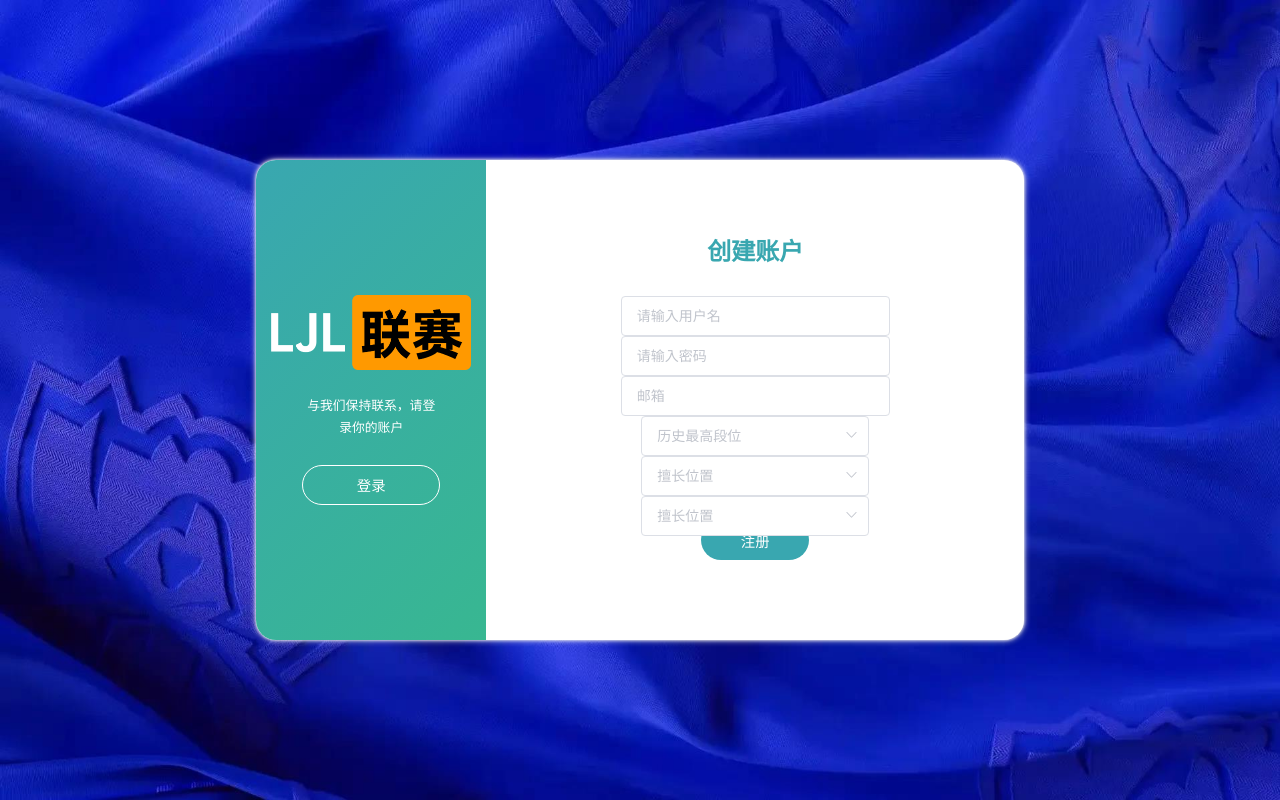
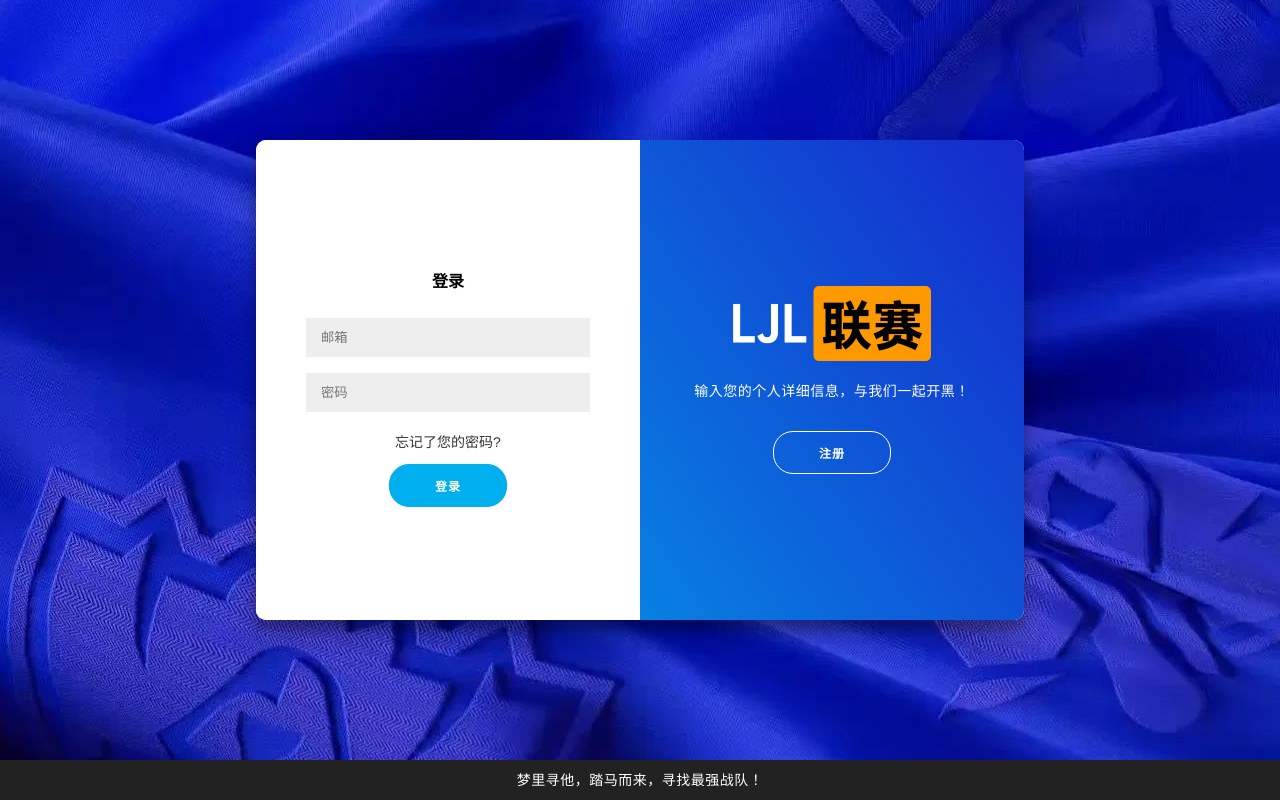
Before and after one commit to Luoxia992/lol-team, a Vue app: page / in a window 1280 px wide. Built offline with nearby package versions, Linux system fonts and the light colour scheme.

Commit message:
主页大修

```diff
--- /dev/null
+++ b/src/assets/css/login.css
@@ -0,0 +1,240 @@
+* {
+  box-sizing: border-box;
+  font-family: "Helvetica Neue", Helvetica, "PingFang SC", "Hiragino Sans GB",
+    "Microsoft YaHei", "微软雅黑", Arial, sans-serif;
+}
+
+.center {
+  background: #f6f5f7;
+  display: flex;
+  justify-content: center;
+  align-items: center;
+  flex-direction: column;
+  font-family: "Montserrat", sans-serif;
+  height: 100vh;
+  margin: -20px 0 50px;
+  background-image: url("../Background.jpg");
+}
+
+h1 {
+  font-weight: bold;
+  margin: 20px 0;
+}
+
+h2 {
+  text-align: center;
+}
+
+p {
+  font-size: 14px;
+  font-weight: 100;
+  line-height: 20px;
+  letter-spacing: 0.5px;
+  margin: 20px 0 30px;
+}
+
+span {
+  font-size: 12px;
+}
+
+a {
+  color: #333;
+  font-size: 14px;
+  text-decoration: none;
+  margin: 15px 0;
+}
+
+button {
+  border-radius: 20px;
+  border: 1px solid #00afed;
+  background-color: #00afed;
+  color: #ffffff;
+  font-size: 12px;
+  font-weight: bold;
+  padding: 12px 45px;
+  letter-spacing: 1px;
+  text-transform: uppercase;
+  transition: transform 80ms ease-in;
+}
+
+button:active {
+  transform: scale(0.95);
+}
+
+button:focus {
+  outline: none;
+}
+
+button.ghost {
+  background-color: transparent;
+  border-color: #ffffff;
+}
+
+form {
+  background-color: #ffffff;
+  display: flex;
+  align-items: center;
+  justify-content: center;
+  flex-direction: column;
+  padding: 0 50px;
+  height: 100%;
+  text-align: center;
+}
+
+input {
+  background-color: #eee;
+  border: none;
+  padding: 12px 15px;
+  margin: 8px 0;
+  width: 100%;
+}
+
+.logo {
+  width: 198px;
+  height: 75px;
+}
+
+.container {
+  background-color: #fff;
+  border-radius: 10px;
+  box-shadow: 0 14px 28px rgba(0, 0, 0, 0.25), 0 10px 10px rgba(0, 0, 0, 0.22);
+  position: relative;
+  overflow: hidden;
+  width: 768px;
+  max-width: 100%;
+  min-height: 480px;
+}
+
+.form-container {
+  position: absolute;
+  top: 0;
+  height: 100%;
+  transition: all 0.6s ease-in-out;
+}
+
+.sign-in-container {
+  left: 0;
+  width: 50%;
+  z-index: 2;
+}
+
+.container.right-panel-active .sign-in-container {
+  transform: translateX(100%);
+}
+
+.sign-up-container {
+  left: 0;
+  width: 50%;
+  opacity: 0;
+  z-index: 1;
+}
+
+.container.right-panel-active .sign-up-container {
+  transform: translateX(100%);
+  opacity: 1;
+  z-index: 5;
+  animation: show 0.6s;
+}
+
+@keyframes show {
+  0%,
+  49.99% {
+    opacity: 0;
+    z-index: 1;
+  }
+
+  50%,
+  100% {
+    opacity: 1;
+    z-index: 5;
+  }
+}
+
+.overlay-container {
+  position: absolute;
+  top: 0;
+  left: 50%;
+  width: 50%;
+  height: 100%;
+  overflow: hidden;
+  transition: transform 0.6s ease-in-out;
+  z-index: 100;
+}
+
+.container.right-panel-active .overlay-container {
+  transform: translateX(-100%);
+}
+
+.overlay {
+  background-image: linear-gradient(55deg, #00afed, #1528cb);
+  background-repeat: no-repeat;
+  background-size: cover;
+  background-position: 0 0;
+  color: #ffffff;
+  position: relative;
+  left: -100%;
+  height: 100%;
+  width: 200%;
+  transform: translateX(0);
+  transition: transform 0.6s ease-in-out;
+}
+
+.container.right-panel-active .overlay {
+  transform: translateX(50%);
+}
+
+.overlay-panel {
+  position: absolute;
+  display: flex;
+  align-items: center;
+  justify-content: center;
+  flex-direction: column;
+  padding: 0 40px;
+  text-align: center;
+  top: 0;
+  height: 100%;
+  width: 50%;
+  transform: translateX(0);
+  transition: transform 0.6s ease-in-out;
+}
+
+.overlay-left {
+  transform: translateX(-20%);
+}
+
+.container.right-panel-active .overlay-left {
+  transform: translateX(0);
+}
+
+.overlay-right {
+  right: 0;
+  transform: translateX(0);
+}
+
+.container.right-panel-active .overlay-right {
+  transform: translateX(20%);
+}
+
+footer {
+  background-color: #222;
+  color: #fff;
+  font-size: 14px;
+  bottom: 0;
+  position: fixed;
+  left: 0;
+  right: 0;
+  text-align: center;
+  z-index: 999;
+}
+
+footer p {
+  margin: 10px 0;
+}
+
+/* 自定义 */
+
+.errTips {
+  text-align: left !important;
+  font-size: small;
+  color: red;
+}
--- a/src/main.js
+++ b/src/main.js
@@ -5,6 +5,8 @@ import axios from 'axios'
 import App from './App.vue'
 import router from './router'
 import '../public/reset.css'
+// TODO css样式，主页地址刷新bug，修正bug后css样式页面单独引入
+import './assets/css/login.css'
 
 Vue.prototype.$axios = axios
 Vue.config.productionTip = false
--- a/src/views/loginRegister.vue
+++ b/src/views/loginRegister.vue
@@ -1,72 +1,99 @@
 <template>
-  <div id='building'>
-    <div class="login-register">
-      <div class="contain">
-        <div class="big-box" :class="{active:isLogin}">
-          <div class="big-contain" key="bigContainLogin" v-if="isLogin">
-            <!-- 登录画面部分 -->
-            <div class="btitle">账户登录</div>
-            <div class="bform">
-              <el-input type="email" placeholder="邮箱" v-model="form.useremail"/>
-              <span class="errTips" v-if="emailError">* 邮箱填写错误 *</span>
-              <el-input type="password" placeholder="密码" v-model="form.userpwd" show-password/>
-              <span class="errTips" v-if="emailError">* 密码填写错误 *</span>
-            </div>
-            <button class="bbutton" @click="login">登录</button>
-          </div>
+  <div class="center">
+  <div class="container" id="container">
     <!-- 注册画面部分 -->
-          <div class="big-contain" key="bigContainRegister" v-else>
-            <div class="btitle">创建账户</div>
-            <div class="lform">
-              <el-input type="text" placeholder="请输入用户名" v-model="form.username"
-                        :class="{empty:existed}"/>
-              <el-input type="password" placeholder="请输入密码" v-model="form.userpwd"
-                        :class="{passEmpty:passExisted}"/>
-              <el-input type="email" placeholder="邮箱" v-model="form.useremail"/>
-              <el-select v-model="form.rankLevel" placeholder="历史最高段位">
+    <div class="form-container sign-up-container">
+      <form action="#">
+        <h1>注册您的账户</h1>
+        <input type="text" required="required" v-model="form.userName" placeholder="游戏昵称" />
+        <input type="email" required="required" v-model="form.useEemail" placeholder="邮箱" />
+        <input type="password" required="required" v-model="form.userPwd" placeholder="密码" />
+
+        <el-row>
+          <el-col :span="11" >
+            <el-select v-model="form.currentRankLevel" placeholder="当前段位">
               <el-option
-                    v-for="item in options"
+                  v-for="item in rankLevelOptions"
                   :key="item.value"
                   :label="item.label"
                   :value="item.value">
               </el-option>
             </el-select>
-              <el-select v-model="form.occupation" size="" placeholder="擅长位置">
+          </el-col>
+          <el-col :span="11" :offset="2">
+            <el-select v-model="form.bestRankLevel" placeholder="最高段位">
               <el-option
-                    v-for="item in occupation"
+                  v-for="item in rankLevelOptions"
                   :key="item.value"
                   :label="item.label"
                   :value="item.value">
               </el-option>
             </el-select>
-
-							<el-select v-model="form.occupation" size="" placeholder="擅长位置">
+          </el-col>
+        </el-row>
+        <el-row>
+          <el-col :span="11">
+            <el-select v-model="form.priorityPosition" placeholder="首选位置">
               <el-option
-                    v-for="item in occupation"
+                  v-for="item in occupationOptions"
                   :key="item.value"
                   :label="item.label"
                   :value="item.value">
               </el-option>
             </el-select>
+          </el-col>
+          <el-col :span="11" :offset="2">
+            <el-select v-model="form.secondaryPosition" placeholder="次选位置">
+              <el-option
+                  v-for="item in occupationOptions"
+                  :key="item.value"
+                  :label="item.label"
+                  :value="item.value">
+              </el-option>
+            </el-select>
+          </el-col>
+        </el-row>
+
+        <button style="margin: 20px 0;">注册</button>
+      </form>
     </div>
-            <button class="bbutton" @click="register">注册</button>
+
+    <!-- 登录画面部分 -->
+    <div class="form-container sign-in-container">
+      <form action="#" prop="register">
+        <h1>登录</h1>
+        <input type="email" required="required" v-model="form.useremail" placeholder="邮箱" />
+        <span class="errTips" v-if="emailError">* 邮箱填写错误 *</span>
+        <input type="password" v-model="form.userpwd" placeholder="密码" />
+        <span class="errTips" required="required" v-if="passwordError">* 密码填写错误 *</span>
+        <a href="#">忘记了您的密码?</a>
+        <button @click="login">登录</button>
+      </form>
     </div>
+    <!-- 提示横幅部分 -->
+    <div class="overlay-container">
+      <div class="overlay">
+        <div class="overlay-panel overlay-left">
+
+          <el-image :src="require('../assets/logo.png')" class="logo"></el-image>
+          <p>与我们一起开黑，请使用您的个人信息登录</p>
+          <button class="ghost" id="signIn" @click="changeType(true)">登录</button>
         </div>
-        <!-- 左右浮动提示文字部分 -->
-        <div class="small-box" :class="{active:isLogin}">
-          <div class="small-contain" key="smallContainRegister" v-if="isLogin">
-            <img src="../assets/logo.png" width="200px" height="75px"/>
-            <p class="scontent">开始注册，和我们一起开黑</p>
-            <button class="sbutton" @click="changeType">注册</button>
-          </div>
-          <div class="small-contain" key="smallContainLogin" v-else>
-						<img src="../assets/logo.png" width="200px" height="75px"/>
-            <p class="scontent">与我们保持联系，请登录你的账户</p>
-            <button class="sbutton" @click="changeType">登录</button>
+
+        <div class="overlay-panel overlay-right">
+          <el-image :src="require('../assets/logo.png')" class="logo"></el-image>
+          <p>输入您的个人详细信息，与我们一起开黑！</p>
+          <button class="ghost" id="signUp" @click = "changeType(false)">注册</button>
         </div>
       </div>
     </div>
   </div>
+  <!-- 页脚 -->
+  <footer>
+    <p>
+      梦里寻他，踏马而来，寻找最强战队！
+    </p>
+  </footer>
   </div>
 </template>
 
@@ -75,21 +102,25 @@ export default {
   name: 'login-register',
   data() {
     return {
-      isLogin: false,
+      // 登录验证
       emailError: false,
       passwordError: false,
-      existed: false,
-      passExisted: false,
+      // 注册唯一性验证
+      emailExisted: false,
+      // TODO 不知道干啥的，问李优确认
       newSign: false,
+      // 用户表单
       form: {
-        username: '',
-        useremail: '',
-        userpwd: '',
-        rankLevel: '',
-        occupation: ''
+        userName: '',
+        userEmail: '',
+        userPwd: '',
+        currentRankLevel: '',
+        bestRankLevel : '',
+        priorityPosition : '',
+        secondaryPosition : ''
+      },
 
-      },
-      options: [{
+      rankLevelOptions: [{
         value: '9',
         label: '钻石及以上'
       }, {
@@ -106,7 +137,7 @@ export default {
         label: '青铜及以下'
       }],
 
-      occupation: [{
+      occupationOptions: [{
         value: 'Top',
         label: '上单'
       }, {
@@ -125,16 +156,22 @@ export default {
     }
   },
   methods: {
-    changeType() {
-      this.isLogin = !this.isLogin
-      this.form.username = ''
-      this.form.useremail = ''
-      this.form.userpwd = ''
-      this.existed = false;
-      this.passExisted = false;
+    changeType(paramType) {
+      // 横幅展示画面注册和登录按钮切换
+      const container = document.getElementById('container');
+      paramType ? container.classList.remove("right-panel-active") : container.classList.add("right-panel-active");
+      // 初始化数据
+      this.form = [];
+      this.emailError = false;
+      this.passwordError = false;
+      // 注册请求时，email唯一性验证
+      this.emailExisted = false;
     },
 
+    // 帐号登录
     login() {
+      console.log("123132213");
+      debugger
       const self = this;
       if (self.form.useremail != "" && self.form.userpwd != "") {
         self.$axios({
@@ -155,9 +192,11 @@ export default {
               }
               break;
             case -1:
+              // TODO 用户不存在，即邮箱填写错误
               this.emailError = true;
               break;
             case 1:
+              // TODO 用户名正确，密码错误
               this.passwordError = true;
               break;
           }
@@ -165,13 +204,9 @@ export default {
         .catch(err => {
           console.log(err);
         })
-      } else {
-        alert("填写不能为空！");
       }
     },
     register() {
-      this.existed = false;
-      this.passExisted = false;
       const self = this;
       if (self.form.username != "" && self.form.userpwd != "") {
         self.$axios({
@@ -181,7 +216,7 @@ export default {
             username: self.form.username,
             password: self.form.userpwd,
             email: self.form.useremail,
-            rankLevel: self.form.rankLevel,
+            currentRankLevel: self.form.currentRankLevel,
             occupation: self.form.occupation
           }
         })
@@ -193,7 +228,7 @@ export default {
               this.login();
               break;
             case -1:
-              this.existed = true;
+              this.emailExisted = true;
               this.form.username = '';
               this.$message.error("用户名已存在，请重新输入!")
               break;
@@ -202,228 +237,12 @@ export default {
         .catch(err => {
           console.log(err);
         })
-      } else {
-        if (self.form.username === "" && self.form.userpwd === "") {
-          this.existed = true;
-          this.passExisted = true;
-          this.$message.error("用户名和密码不能为空！");
-        } else if (self.form.username === "") {
-          this.existed = true;
-          this.$message.error("用户名不能为空！");
-        } else if (self.form.userpwd === "") {
-          this.passExisted = true;
-          this.$message.error("密码不能为空！");
-        }
       }
     }
   }
 }
 </script>
 
-<style scoped="scoped">
-
-#building {
-  background-image: url("../assets/Background.jpg");
-  width: 100%;
-  height: 100%;
-  position: fixed;
-  background-size: 100% 100%;
-}
-
-.login-register {
-  width: 100vw;
-  height: 100vh;
-  box-sizing: border-box;
-}
-
-.contain {
-  width: 60%;
-  height: 60%;
-  position: relative;
-  top: 50%;
-  left: 50%;
-  transform: translate(-50%, -50%);
-  background-color: #FFFFFF;
-
-  border-radius: 20px;
-  box-shadow: 0 0 3px #f0f0f0,
-  0 0 6px #f0f0f0;
-}
-
-.big-box {
-  width: 70%;
-  height: 100%;
-  position: absolute;
-  top: 0;
-  left: 30%;
-  transform: translateX(0%);
-  transition: all 1s;
-}
-
-.big-contain {
-  width: 100%;
-  height: 100%;
-  display: flex;
-  flex-direction: column;
-  justify-content: center;
-  align-items: center;
-}
-
-.btitle {
-  font-size: 1.5em;
-  font-weight: bold;
-  color: rgb(57, 167, 176);
-}
-
-.bform {
-  width: 100%;
-  height: 40%;
-  padding: 2em 0;
-  display: flex;
-  flex-direction: column;
-  justify-content: space-around;
-  align-items: center;
-}
-
-.bform .el-input {
-  border-radius: 4px;
-  width: 50%;
-  height: 50px;
-  border: none;
-  outline: none;
-}
-
-.bform .errTips {
-  display: block;
-  width: 50%;
-  text-align: left;
-  color: red;
-  font-size: 0.7em;
-  margin-left: 1em;
-}
-
-.lform {
-  width: 100%;
-  height: 40%;
-  padding: 2em 0;
-  display: flex;
-  flex-direction: column;
-  justify-content: space-around;
-  align-items: center;
-}
-
-.lform .el-input {
-  border-radius: 4px;
-  width: 50%;
-  height: 50px;
-  border: none;
-  outline: none;
-}
-
-/* .lform .el-select {
-  border-radius: 4px;
-  width: 50%;
-  height: 50px;
-  border: none;
-  outline: none;
-} */
-
-/* error状态输入框框体变红*/
-/* .lform .empty{
-border: red 1px solid;
-} */
-
-/* error状态 placeholder字体变红*/
-.empty /deep/ input::-webkit-input-placeholder {
-  -webkit-text-fill-color: red;
-}
-
-/* error状态输入框框体变红*/
-/* .lform .passEmpty{
-border: red 1px solid;
-}  */
-
-/* error状态 placeholder字体变红*/
-.passEmpty /deep/ input::-webkit-input-placeholder {
-  -webkit-text-fill-color: red;
-}
-
-.bbutton {
-  width: 20%;
-  height: 40px;
-  border-radius: 24px;
-  border: none;
-  outline: none;
-  background-color: rgb(57, 167, 176);
-  color: #fff;
-  font-size: 0.9em;
-  cursor: pointer;
-}
-
-.small-box {
-  width: 30%;
-  height: 100%;
-  background: linear-gradient(135deg, rgb(57, 167, 176), rgb(56, 183, 145));
-  position: absolute;
-  top: 0;
-  left: 0;
-  transform: translateX(0%);
-  transition: all 1s;
-  border-top-left-radius: inherit;
-  border-bottom-left-radius: inherit;
-}
-
-.small-contain {
-  width: 100%;
-  height: 100%;
-  display: flex;
-  flex-direction: column;
-  justify-content: center;
-  align-items: center;
-}
-
-.stitle {
-  font-size: 1.5em;
-  font-weight: bold;
-  color: #fff;
-}
-
-.scontent {
-  font-size: 0.8em;
-  color: #fff;
-  text-align: center;
-  padding: 2em 4em;
-  line-height: 1.7em;
-}
-
-.sbutton {
-  width: 60%;
-  height: 40px;
-  border-radius: 24px;
-  border: 1px solid #fff;
-  outline: none;
-  background-color: transparent;
-  color: #fff;
-  font-size: 0.9em;
-  cursor: pointer;
-}
-
-.big-box.active {
-  left: 0;
-  transition: all 0.5s;
-}
-
-.small-box.active {
-  left: 100%;
-  border-top-left-radius: 0;
-  border-bottom-left-radius: 0;
-  border-top-right-radius: inherit;
-  border-bottom-right-radius: inherit;
-  transform: translateX(-100%);
-  transition: all 1s;
-}
-
-.empty {
-  border: red 1px solid;
-}
+<style scoped>
+  @import '../assets/css/login.css';
 </style>
```
Also changed, not shown: 1 other file (tests, documents, lock files or other folders). Lines whose indentation alone changed are shown as unchanged.
